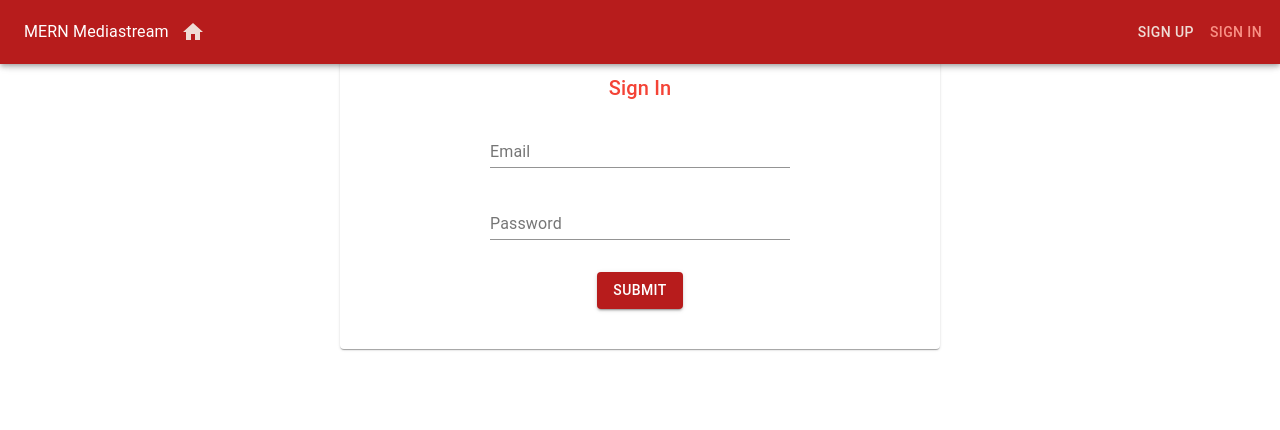
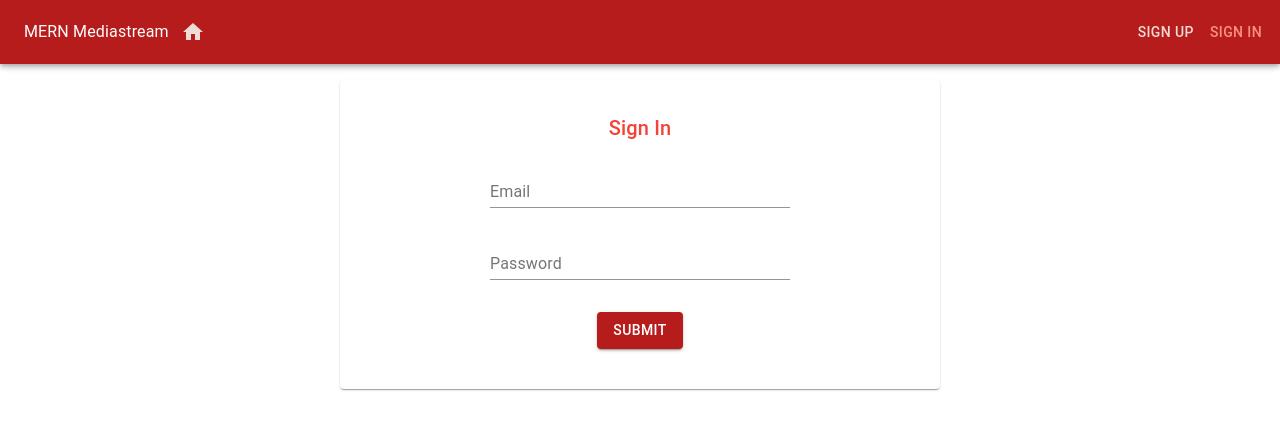
Before and after one commit to tarunyadav1/mediastream-frontend, a React (Create React App) app: page /signin in a window 1280 px wide. Shown: the top 430 px of the page. Built offline with nearby package versions, Linux system fonts and the light colour scheme.

Commit message:
fixed: paddingTop in Signin

```diff
--- a/src/auth/Signin.js
+++ b/src/auth/Signin.js
@@ -16,7 +16,7 @@ const useStyles = makeStyles((theme) => ({
     maxWidth: 600,
     margin: "auto",
     textAlign: "center",
-    marginTop: theme.spacing(5),
+    marginTop: theme.spacing(10),
     paddingBottom: theme.spacing(2),
   },
   error: {
```
